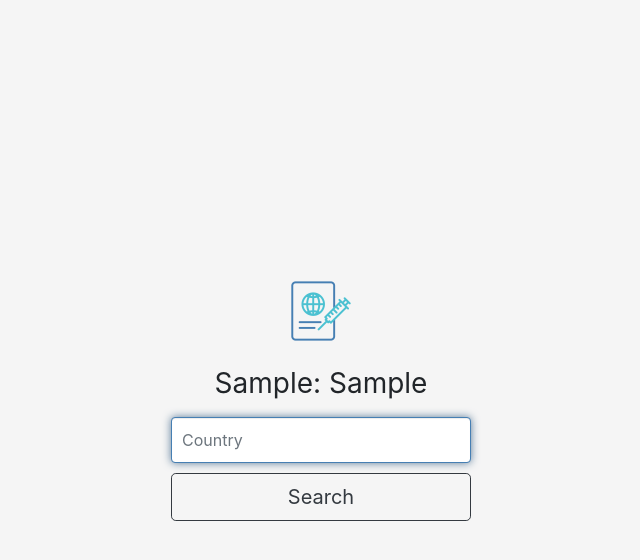
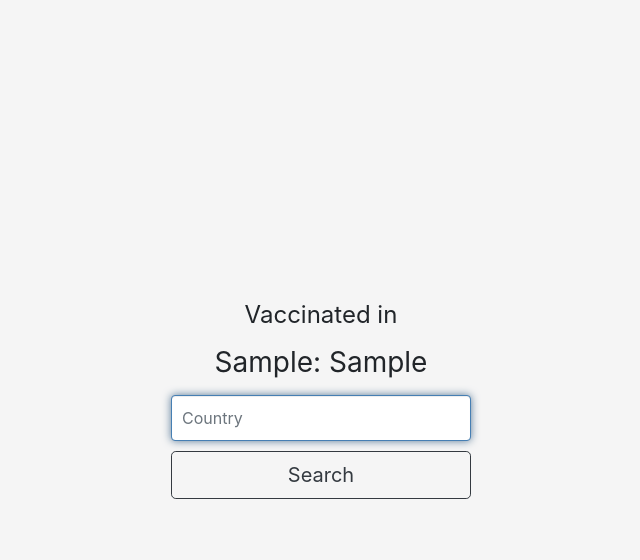
Before and after one commit to Jayce132/blue-certificate, a Flask app: template templates/index.html in a window 1280 px wide. Shown: the top 560 px of the page, without its empty margins (319-959 px from the left). Run offline with Flask 2, Linux system fonts and the light colour scheme; the template is opened without the code that fills it: most values are stand-ins (such as "Sample title", 1, 10 or a date in 2020); some libraries are stand-ins or nearby versions.

Commit message:
Remove countries with bad api data, change style

```diff
--- a/app.py
+++ b/app.py
@@ -1,5 +1,4 @@
 import math
-import urllib
 
 from flask import Flask, render_template, request, redirect, url_for
 import requests
@@ -11,15 +10,20 @@ app = Flask(__name__)
 def home():
     r = requests.get(f"https://covid-api.mmediagroup.fr/v1/vaccines")
     data = r.json()
+
     # wrong api data for these
-    countries = [country for country in list(data.keys()) if
-                 country != "US (Aggregate)"
-                 and country != "Korea, South"
-                 and country != "Timor-Leste"
-                 and country[0:4] != "Cote"
-                 and country != "Congo (Brazzaville)"
-                 and country != "Congo (Kinshasa)"
-                 and country != ""]
+    # countries = [country for country in list(data.keys()) if
+    #              country != "US (Aggregate)"
+    #              and country != "Korea, South"
+    #              and country != "Timor-Leste"
+    #              and country[0:4] != "Cote"
+    #              and country != "Congo (Brazzaville)"
+    #              and country != "Congo (Kinshasa)"
+    #              and country != ""]
+
+    countries = [country for country in list(data.keys()) if data[country]["All"].get('population') if
+                 data[country]["All"].get('people_vaccinated')]
+
     if request.method == 'GET':
         return render_template('index.html', people_vaccinated=0, countries=countries)
 
@@ -27,17 +31,19 @@ def home():
         country = request.form['country']
         if country[0:2] != "US":
             country = country.lower().title().replace("And", "and").replace("The", "the")
-        print(country)
         r = requests.get(f"https://covid-api.mmediagroup.fr/v1/vaccines?country={country}")
         data = r.json()
+
         try:
             people_vaccinated = data["All"]["people_vaccinated"]
+            pvformat = f"{people_vaccinated:,}"
             population = data["All"]["population"]
             percentage_vaccinated = math.floor(people_vaccinated / population * 100)
         except KeyError:
             return render_template('index.html', people_vaccinated=-1, countries=countries)
+
         return render_template('index.html', country_selected=country, people_vaccinated=people_vaccinated,
-                               percent=percentage_vaccinated, countries=countries)
+                               percent=percentage_vaccinated, countries=countries, format_vaccinated=pvformat)
 
 
-# app.run(debug=True, port=8080)
+app.run(debug=True, port=8080)
--- a/templates/index.html
+++ b/templates/index.html
@@ -15,17 +15,6 @@
     <!--<link href="/docs/4.6/dist/css/bootstrap.min.css" rel="stylesheet" integrity="sha384-B0vP5xmATw1+K9KRQjQERJvTumQW0nPEzvF6L/Z6nronJ3oUOFUFpCjEUQouq2+l" crossorigin="anonymous">-->
     <link rel="stylesheet" href="https://cdn.jsdelivr.net/npm/bootstrap@4.6.0/dist/css/bootstrap.min.css"
           integrity="sha384-B0vP5xmATw1+K9KRQjQERJvTumQW0nPEzvF6L/Z6nronJ3oUOFUFpCjEUQouq2+l" crossorigin="anonymous">
-
-    <!-- Favicons -->
-    <link rel="apple-touch-icon" href="/docs/4.6/assets/img/favicons/apple-touch-icon.png" sizes="180x180">
-    <link rel="icon" href="/docs/4.6/assets/img/favicons/favicon-32x32.png" sizes="32x32" type="image/png">
-    <link rel="icon" href="/docs/4.6/assets/img/favicons/favicon-16x16.png" sizes="16x16" type="image/png">
-    <link rel="manifest" href="/docs/4.6/assets/img/favicons/manifest.json">
-    <link rel="mask-icon" href="/docs/4.6/assets/img/favicons/safari-pinned-tab.svg" color="#563d7c">
-    <link rel="icon" href="/docs/4.6/assets/img/favicons/favicon.ico">
-    <meta name="msapplication-config" content="/docs/4.6/assets/img/favicons/browserconfig.xml">
-    <meta name="theme-color" content="#563d7c">
-
 
     <style>
         .bd-placeholder-img {
@@ -73,8 +62,7 @@
                     var matcher = new RegExp("^" + $.ui.autocomplete.escapeRegex(request.term), "i");
                     response($.grep(availableTags, function (item) {
                         return matcher.test(item);
-                        // aici tre sa pui functia slice
-                    }).slice(0, 20)); //).slice(0, 8))
+                    })); //.slice(0, 20)
                 }
             });
         });
@@ -84,14 +72,18 @@
 <body class="text-center">
 
 <form class="form-signin" action="/" method="post">
-    <img class="d-block mx-auto mb-4" src="../static/img/passport.png" alt="" width="64"
-         height="64">
+
     {% if people_vaccinated == 0 %}
+        <img class="d-block mx-auto mb-4" src="../static/img/passport.png" alt="" width="64"
+             height="64">
         <h1 class="h3 mb-3 font-weight-normal">Vaccinated in</h1>
     {% elif people_vaccinated == -1 %}
+        <img class="d-block mx-auto mb-4" src="../static/img/passport.png" alt="" width="64"
+             height="64">
         <h1 class="h3 mb-3 font-weight-normal">We need a valid country.</h1>
     {% else %}
-        <h1 class="h3 mb-3 font-weight-normal">{{ country_selected }}: {{ people_vaccinated }}</h1>
+        <h1 class="h4 mb-3 font-weight-normal">Vaccinated in</h1>
+        <h1 class="h3 mb-3 font-weight-normal">{{ country_selected }}: {{ format_vaccinated }}</h1>
     {% endif %}
 
     <label for="country_name_input" class="sr-only">Country</label>
@@ -99,9 +91,8 @@
            autofocus>
     </div>
     <button class="btn btn-lg btn-outline-dark btn-block" type="submit">Search</button>
-    <!--  <p class="mt-5 mb-3 text-muted">&copy; 2021</p>-->
     {% if people_vaccinated > 0 %}
-        <p class="mt-5 mb-3 text-muted">{{ percent }}% vaccinated</p>
+        <p class="mt-5 mb-3 text-muted">{{ percent }}% of the population</p>
     {% endif %}
 </form>
 
@@ -109,9 +100,5 @@
 <script src="https://cdn.jsdelivr.net/npm/bootstrap@5.0.2/dist/js/bootstrap.bundle.min.js"
         integrity="sha384-MrcW6ZMFYlzcLA8Nl+NtUVF0sA7MsXsP1UyJoMp4YLEuNSfAP+JcXn/tWtIaxVXM"
         crossorigin="anonymous"></script>
-{#<script src="https://cdn.jsdelivr.net/npm/bootstrap@4.6.0/dist/js/bootstrap.bundle.min.js"#}
-{#        integrity="sha384-Piv4xVNRyMGpqkS2by6br4gNJ7DXjqk09RmUpJ8jgGtD7zP9yug3goQfGII0yAns"#}
-{#        crossorigin="anonymous"></script>#}
-<!--    <script src="https://cdn.jsdelivr.net/npm/bootstrap@4.6.0/dist/js/bootstrap.min.js" integrity="sha384-+YQ4JLhjyBLPDQt//I+STsc9iw4uQqACwlvpslubQzn4u2UU2UFM80nGisd026JF" crossorigin="anonymous"></script>-->
 </body>
 </html>
```
